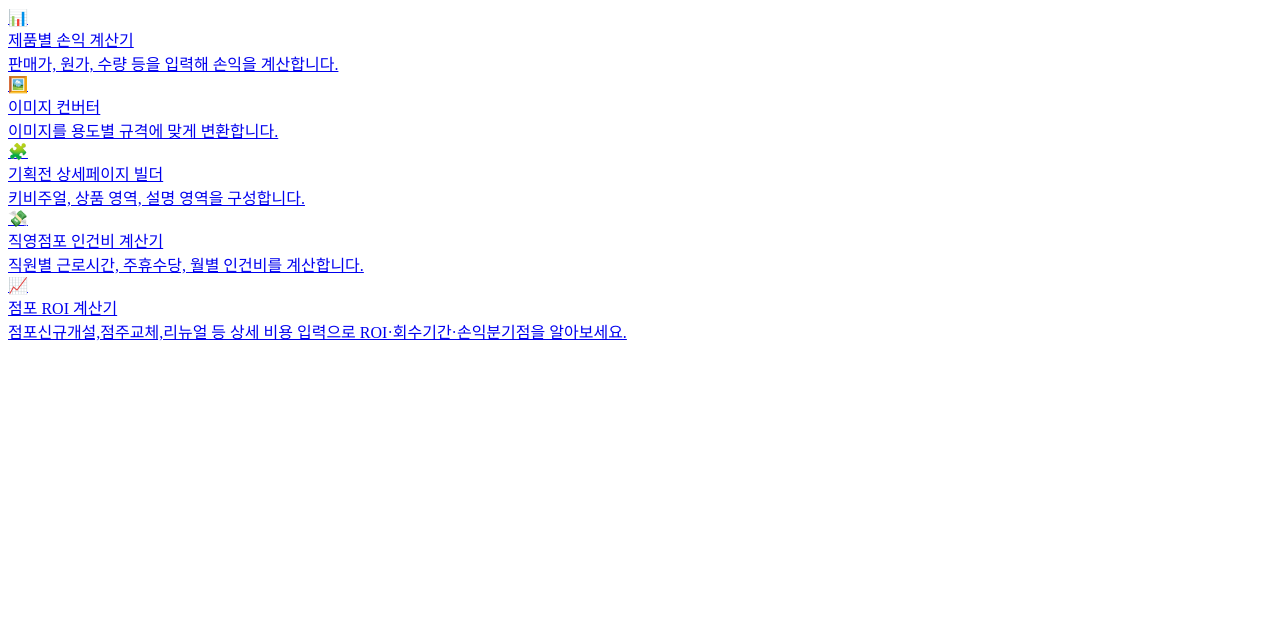
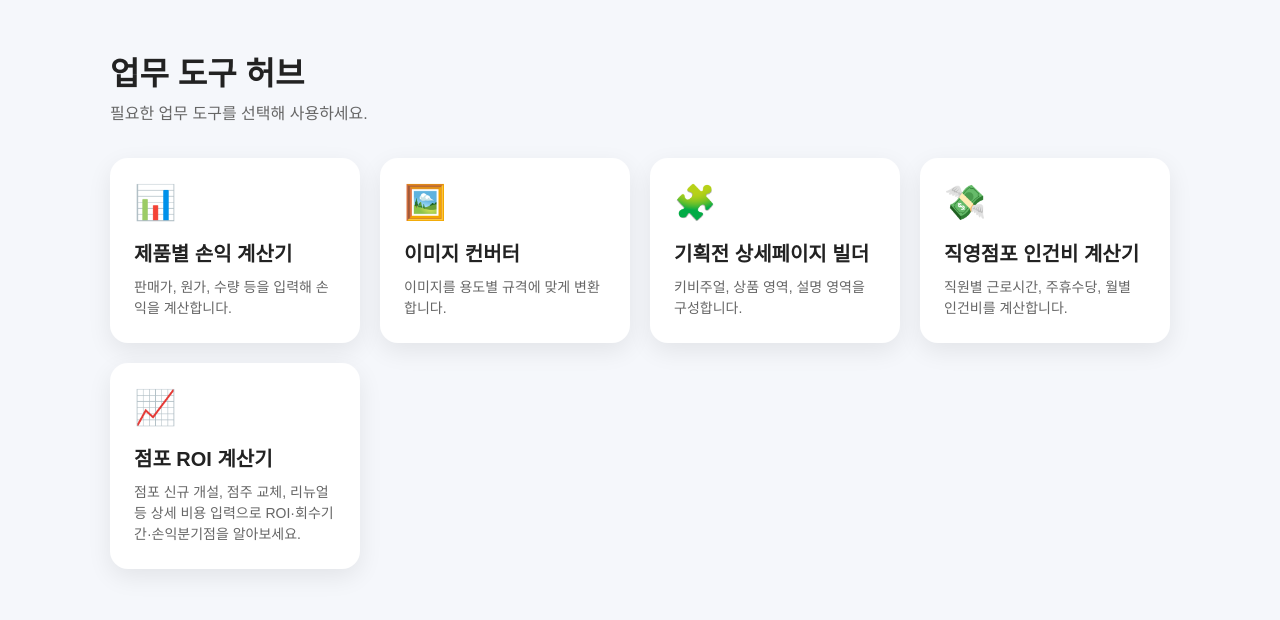
Before and after one commit to leebj920-coder/storage, a plain HTML site: page index.html in a window 1280 px wide. Drawn offline with Linux system fonts and the light colour scheme.

Commit message:
Update index.html

```diff
--- a/index.html
+++ b/index.html
@@ -1,3 +1,100 @@
+<!DOCTYPE html>
+<html lang="ko">
+<head>
+  <meta charset="UTF-8" />
+  <meta name="viewport" content="width=device-width, initial-scale=1.0" />
+  <title>업무 도구 허브</title>
+
+  <style>
+    * {
+      box-sizing: border-box;
+    }
+
+    body {
+      margin: 0;
+      font-family: Arial, "Noto Sans KR", sans-serif;
+      background: #f5f7fb;
+      color: #222;
+    }
+
+    .wrap {
+      max-width: 1100px;
+      margin: 0 auto;
+      padding: 48px 20px;
+    }
+
+    h1 {
+      font-size: 32px;
+      margin: 0 0 8px;
+    }
+
+    .desc {
+      color: #666;
+      margin: 0 0 32px;
+      line-height: 1.5;
+    }
+
+    .grid {
+      display: grid;
+      grid-template-columns: repeat(auto-fit, minmax(240px, 1fr));
+      gap: 20px;
+    }
+
+    .card {
+      display: block;
+      background: #fff;
+      border-radius: 18px;
+      padding: 24px;
+      text-decoration: none;
+      color: inherit;
+      box-shadow: 0 8px 24px rgba(0, 0, 0, 0.08);
+      transition: transform 0.2s ease, box-shadow 0.2s ease;
+      min-height: 180px;
+    }
+
+    .card:hover {
+      transform: translateY(-4px);
+      box-shadow: 0 12px 32px rgba(0, 0, 0, 0.12);
+    }
+
+    .emoji {
+      font-size: 34px;
+      margin-bottom: 16px;
+    }
+
+    .title {
+      font-size: 20px;
+      font-weight: 700;
+      margin-bottom: 10px;
+    }
+
+    .text {
+      font-size: 14px;
+      color: #666;
+      line-height: 1.5;
+    }
+
+    @media (max-width: 600px) {
+      .wrap {
+        padding: 32px 16px;
+      }
+
+      h1 {
+        font-size: 26px;
+      }
+
+      .card {
+        padding: 20px;
+      }
+    }
+  </style>
+</head>
+
+<body>
+  <div class="wrap">
+    <h1>업무 도구 허브</h1>
+    <p class="desc">필요한 업무 도구를 선택해 사용하세요.</p>
+
     <section class="grid">
       <a class="card" href="profit-calculator.html">
         <div class="emoji">📊</div>
@@ -26,6 +123,12 @@
       <a class="card" href="roi-calculator.html">
         <div class="emoji">📈</div>
         <div class="title">점포 ROI 계산기</div>
-    <div class="text">점포신규개설,점주교체,리뉴얼 등 상세 비용 입력으로 ROI·회수기간·손익분기점을 알아보세요.</div>
+        <div class="text">
+          점포 신규 개설, 점주 교체, 리뉴얼 등 상세 비용 입력으로
+          ROI·회수기간·손익분기점을 알아보세요.
+        </div>
       </a>
     </section>
+  </div>
+</body>
+</html>
```
Lines whose indentation alone changed are shown as unchanged.
